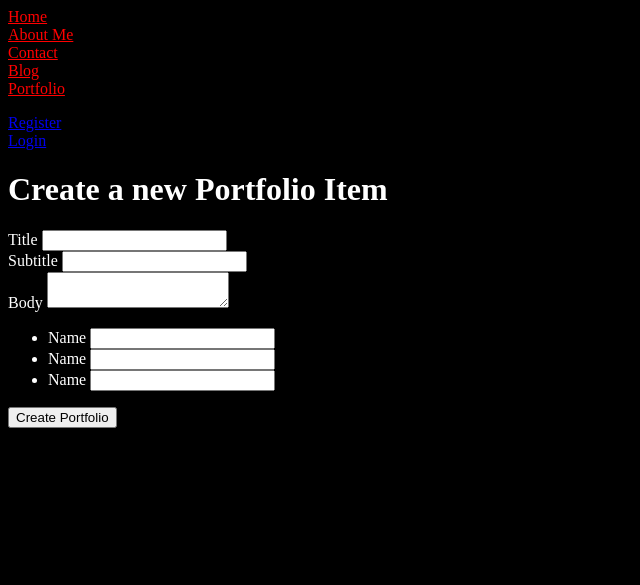
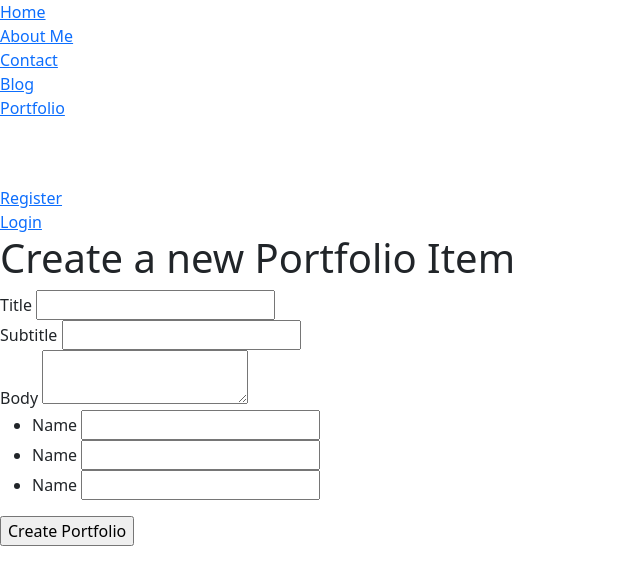
Before and after one commit to mattjaikaran/devcamp-portfolio, a Rails app: page /portfolios/new in a window 1280 px wide. Shown: the top 585 px of the page, without its empty margins (0-640 px from the left). Run offline with Rails 7, Linux system fonts and the light colour scheme; style sheets or scripts are compiled from the project's sources; some libraries are stand-ins or nearby versions.

Commit message:
Implemented bootstrap gem and style

```diff
--- a/app/assets/javascripts/application.js
+++ b/app/assets/javascripts/application.js
@@ -10,6 +10,9 @@
 // Read Sprockets README (https://github.com/rails/sprockets#sprockets-directives) for details
 // about supported directives.
 //
+//= require jquery3
+//= require bootstrap-sprockets
+//= require jquery_ujs
 //= require rails-ujs
 //= require turbolinks
 //= require_tree .
--- a/app/assets/stylesheets/application.css
+++ /dev/null
@@ -1,3 +0,0 @@
-.top a {
-  color: brown;
-}
--- /dev/null
+++ b/app/assets/stylesheets/application.scss
@@ -0,0 +1 @@
+@import "bootstrap";
--- a/app/assets/stylesheets/pages.scss
+++ /dev/null
@@ -1,3 +0,0 @@
-// Place all the styles related to the Pages controller here.
-// They will automatically be included in application.css.
-// You can use Sass (SCSS) here: http://sass-lang.com/
--- a/app/assets/stylesheets/portfolios.scss
+++ b/app/assets/stylesheets/portfolios.scss
@@ -1,8 +1 @@
-body {
-  background-color: black;
-  color: white;
-}
-
-.top a {
-  color: red;
-}
+@import "bootstrap";
```
Also changed, not shown: Gemfile, Gemfile.lock.
